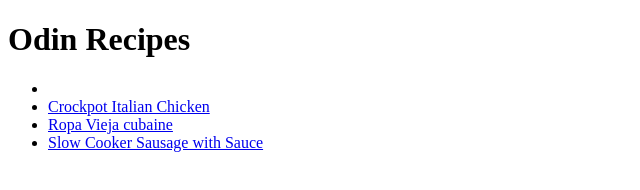
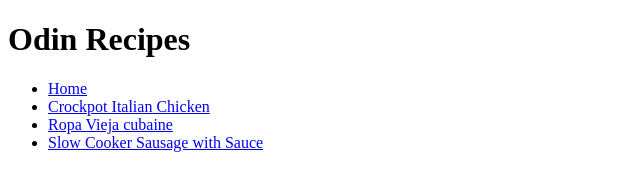
Before and after one commit to NewEldesy/odin-recipes, a plain HTML site: page index.html in a window 1280 px wide. Shown: the full height of the page, 0-640 px from the left. Drawn offline with Linux system fonts and the light colour scheme.

Commit message:
update index.html menu

```diff
--- a/index.html
+++ b/index.html
@@ -9,7 +9,7 @@
     <h1>Odin Recipes</h1>
 
     <ul>
-        <li><a href="index.html"></a></li>
+        <li><a href="index.html">Home</a></li>
         <li><a href="recipes/CrockpotItalianChicken.html">Crockpot Italian Chicken</a></li>
         <li><a href="recipes/RopaViejaCubaine.html">Ropa Vieja cubaine</a></li>
         <li><a href="recipes/SlowCookerSausageSauce.html">Slow Cooker Sausage with Sauce</a></li>
```
